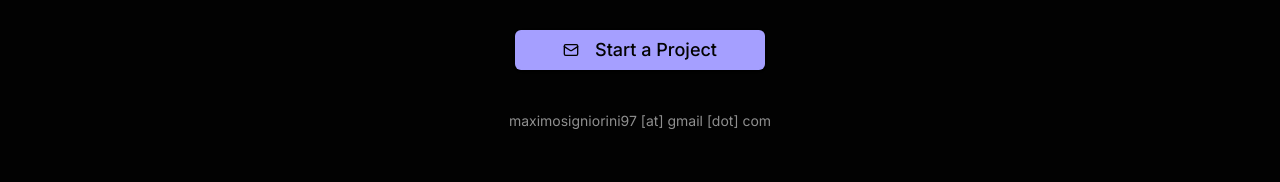
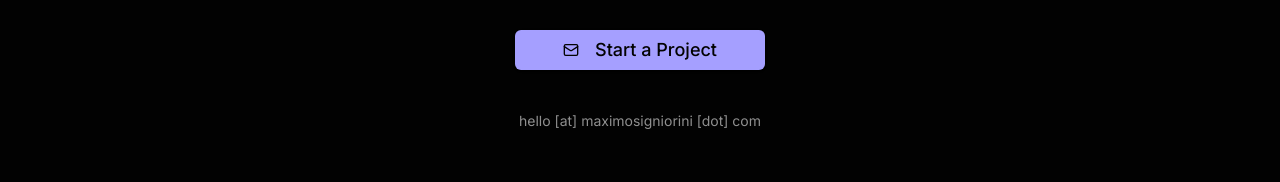
Before and after one commit to maximosigniorini/personal-website, a Next.js app: page / in a window 1280 px wide. Shown: the part 4363-4545 px from the top of the page. Built offline with nearby package versions, Linux system fonts and the light colour scheme; a web font is replaced by a local one.

Commit message:
New email

```diff
--- a/app/page.tsx
+++ b/app/page.tsx
@@ -693,13 +693,13 @@ export default function HomePage() {
 
           <div className="mt-12">
             <Button size="lg" className="text-lg px-12" asChild>
-              <a href="mailto:maximosigniorini97@gmail.com">
+              <a href="mailto:hello@maximosigniorini.com">
                 <Mail className="w-5 h-5 mr-2" />
                 Start a Project
               </a>
             </Button>
             <p className="text-sm text-muted-foreground text-pretty pt-10">
-              maximosigniorini97 [at] gmail [dot] com
+              hello [at] maximosigniorini [dot] com
             </p>
           </div>
         </div>
```
